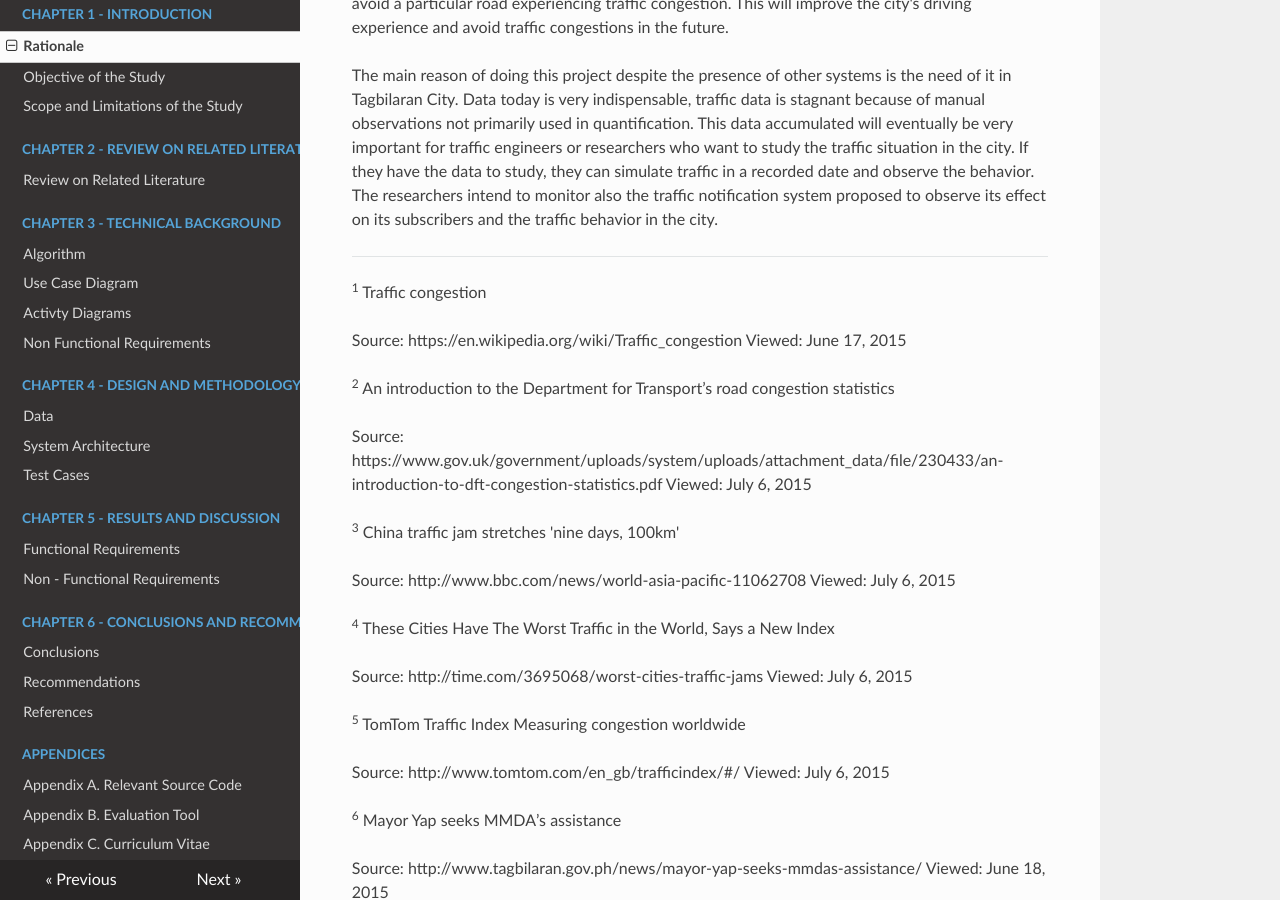
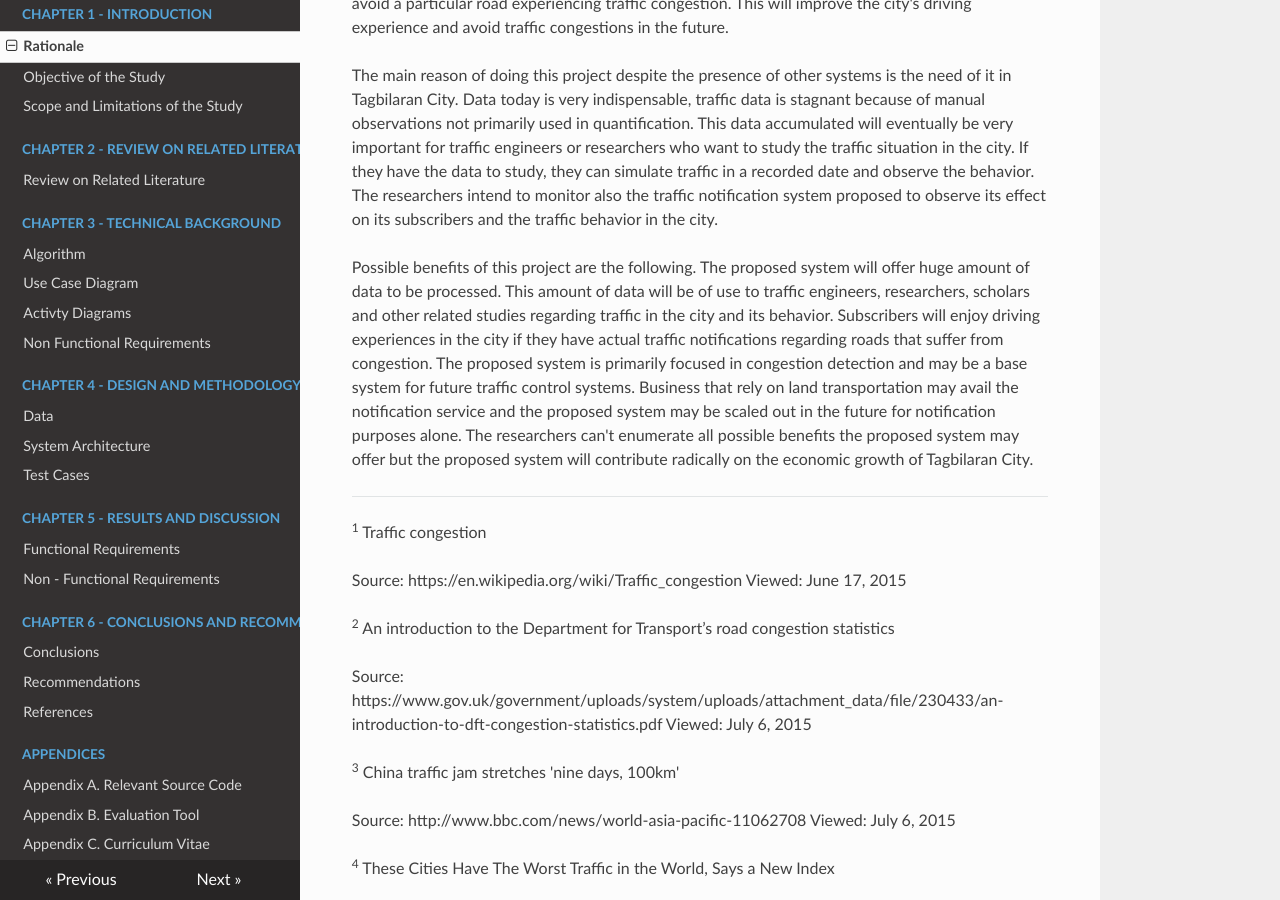
Before and after one commit to mikhailejohnapale/argomada-fuzz-track-doc, an MkDocs documentation site: the page built from docs/chapter1/rationale.md, in a window 1280 px wide and 900 px high, scrolled down 1392 px. Built offline with MkDocs 1.6.1, drawn with Linux system fonts in a browser that asks for light colours; nearby versions of some CDN libraries; old or Windows-style settings are respelled for this version of MkDocs.

Commit message:
benefits

```diff
--- a/docs/chapter1/rationale.md
+++ b/docs/chapter1/rationale.md
@@ -65,6 +65,14 @@ simulate traffic in a recorded date and observe the behavior. The researchers in
 traffic notification system proposed to observe its effect on its subscribers and the traffic behavior in
 the city.
 
+Possible benefits of this project are the following. The proposed system will offer huge amount of data to
+be processed. This amount of data will be of use to traffic engineers, researchers, scholars and other related
+studies regarding traffic in the city and its behavior. Subscribers will enjoy driving experiences in the city
+if they have actual traffic notifications regarding roads that suffer from congestion. The proposed system is
+primarily focused in congestion detection and may be a base system for future traffic control systems. Business
+that rely on land transportation may avail the notification service and the proposed system may be scaled out
+in the future for notification purposes alone. The researchers can't enumerate all possible benefits the proposed
+system may offer but the proposed system will contribute radically on the economic growth of Tagbilaran City.
 
 ---
 
```
